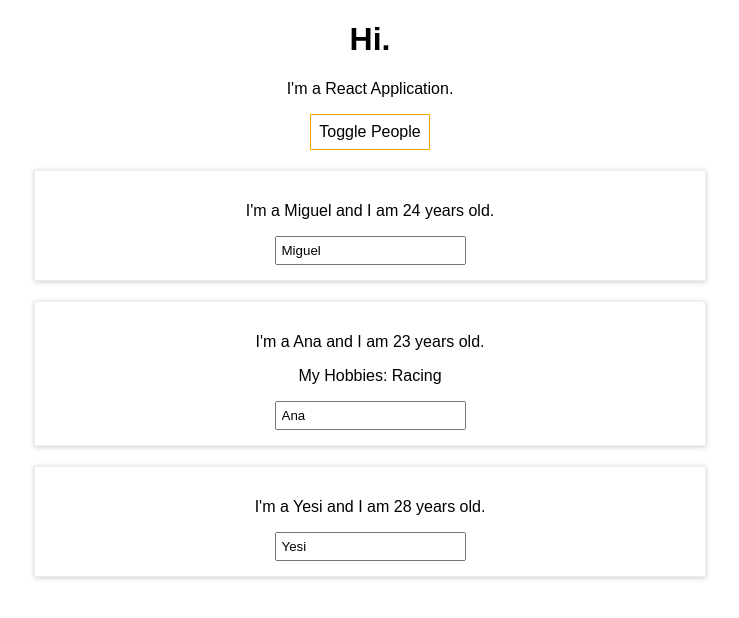
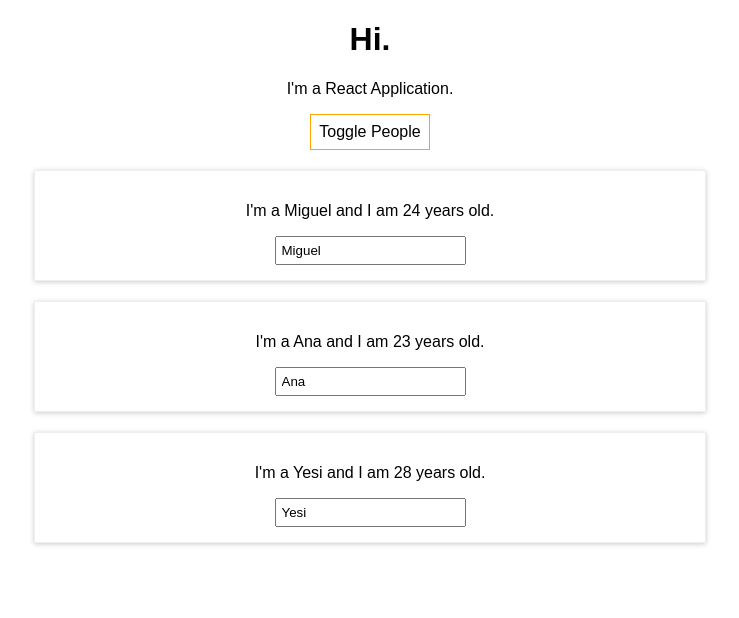
Before and after one commit to miguelsanchezio/React-Playground, a React (Create React App) app: page / in a window 1280 px wide. Both pictures are taken after a click on the button "Toggle People". Shown: the top 618 px of the page, without its empty margins (270-1009 px from the left). Built offline with nearby package versions, Linux system fonts and the light colour scheme.

Commit message:
User cards are now deleted if the <p> element is clicked.

```diff
--- a/public/index.html
+++ b/public/index.html
@@ -9,7 +9,7 @@
       homescreen on Android. See https://developers.google.com/web/fundamentals/engage-and-retain/web-app-manifest/
     -->
     <link rel="manifest" href="%PUBLIC_URL%/manifest.json">
-    <link rel="shortcut icon" href="%PUBLIC_URL%/favicon.ico">
+    <!-- <link rel="shortcut icon" href="%PUBLIC_URL%/favicon.ico"> -->
     <!--
       Notice the use of %PUBLIC_URL% in the tags above.
       It will be replaced with the URL of the `public` folder during the build.
--- a/src/App.js
+++ b/src/App.js
@@ -13,18 +13,6 @@ class App extends Component {
     showPeople: false
   }
 
-  switchNameHandler = (newName) => {
-    // console.log('Was clicked.');
-    // DON'T DO THIS this.state.persons[0].name = 'Mike';
-    this.setState({
-      persons: [
-        { name: newName, age: 24 },
-        { name: 'Banana', age: 23 },
-        { name: 'Old Lady', age: 28 }
-      ]
-    });
-  }
-
   nameChangedHandler = e => {
     this.setState({
       persons: [
@@ -33,6 +21,12 @@ class App extends Component {
         { name: 'Old Lady', age: 28 }
       ]
     });
+  }
+
+  deletePersonHandler = personIndex => {
+    const persons = [...this.state.persons];
+    persons.splice(personIndex, 1);
+    this.setState({persons: persons});
   }
 
   togglePeopleHander = () => {
@@ -53,18 +47,12 @@ class App extends Component {
     if(this.state.showPeople) {
       persons = (
         <div>
-          <Person
-            name={this.state.persons[0].name}
-            age={this.state.persons[0].age}/>
-          <Person
-            name={this.state.persons[1].name}
-            age={this.state.persons[1].age}
-            click={this.switchNameHandler.bind(this, 'Karen')}
-            changed={this.nameChangedHandler}
-            >My Hobbies: Racing</Person>
-          <Person
-            name={this.state.persons[2].name}
-            age={this.state.persons[2].age}/>
+          {this.state.persons.map((person, index) => {
+            return <Person
+              click={() => this.deletePersonHandler(index)}
+              name={person.name}
+              age={person.age}/>
+          })}
         </div>
       );
     };
```
